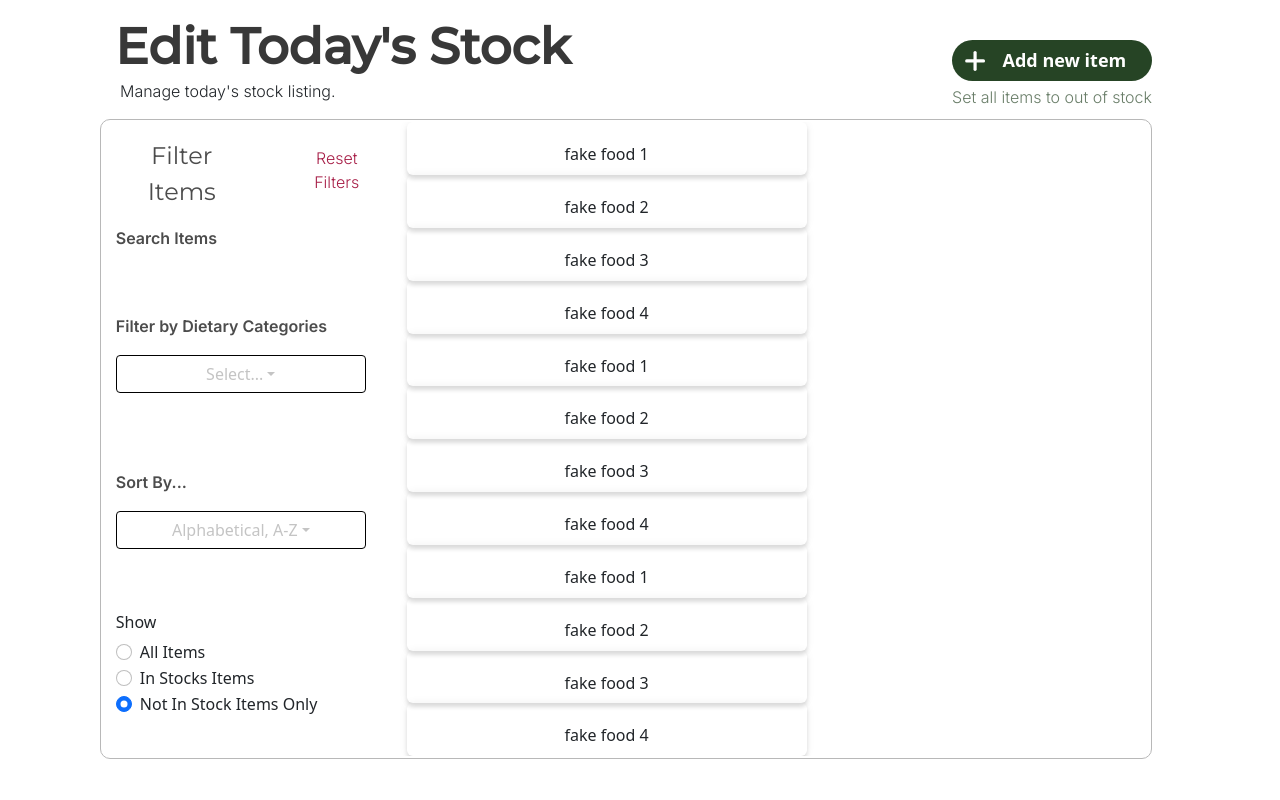
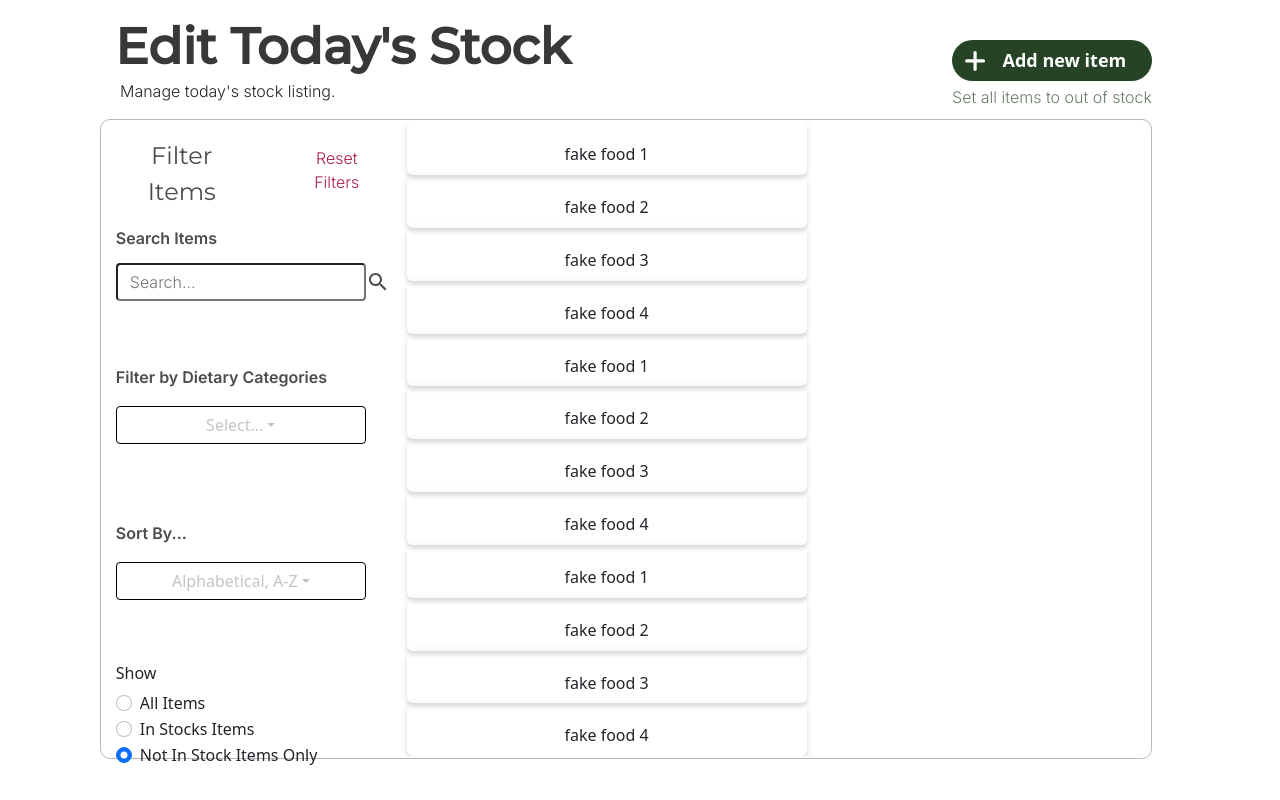
Before and after one commit to codebase-berkeley/berkeley-food-pantry, a React (Create React App) app in the folder client/: page / in a window 1280 px wide. Built offline with nearby package versions, Linux system fonts and the light colour scheme.

Commit message:
hard coded the search bar and added the svg photo icon. However, the svg icon is not inside the search menu, essentially in the incorrect position. ayuda por favor

```diff
--- a/client/package.json
+++ b/client/package.json
@@ -3,6 +3,10 @@
   "version": "0.1.0",
   "private": true,
   "dependencies": {
+    "@emotion/react": "^11.8.2",
+    "@emotion/styled": "^11.8.1",
+    "@mui/icons-material": "^5.5.1",
+    "@mui/material": "^5.5.1",
     "@testing-library/jest-dom": "^5.14.1",
     "@testing-library/react": "^12.0.0",
     "@testing-library/user-event": "^13.2.1",
--- /dev/null
+++ b/client/src/searchBar.css
@@ -0,0 +1,25 @@
+.searchInputs {
+    margin-top: 1vw;
+    display: flex;
+  }
+
+  .search input {
+    background-color: white;
+    border-top-right-radius: 0px;
+    border-bottom-right-radius: 0px;
+    line-height: 1.5;
+    font-weight: 400;
+    border-radius: 0.25rem;
+    padding: 0.375rem 0.75rem;
+    height: 38px;
+    width: 250px;
+    font-weight: 400;
+
+  }
+
+   .searchIcon {
+    background-color: white;
+    display: grid;
+    place-items: center;
+    padding-right: 20vw;
+  }
--- a/client/src/searchBar.js
+++ b/client/src/searchBar.js
@@ -1,7 +1,20 @@
-import React, {useState} from 'react'
-const Search = () => {
+import React from 'react';
+import SearchIcon from '@mui/icons-material/Search';
+function searchBar({placeholder, data}) {
+  return (
+    <div className = "search">
+        <div className = "searchInputs">
+            <input type = "text" placeholder = {placeholder} />
+            <div className = "searchIcon">
+                <SearchIcon/>
+            </div>
+        </div>
+        <div className = "dataResults">
 
-    return (<div></div>);
+        </div>
+
+    </div>
+  )
 }
 
-export default Search;
+export default searchBar
--- a/client/src/stock_listing_user.css
+++ b/client/src/stock_listing_user.css
@@ -223,12 +223,17 @@ p#filterControlLabel {
 }
 
 .searchBox{
+    text-align: left;
     font-size: 16px;
-    display: flex;
+    /* display: flex; */
     color: #4C4C4C;
     justify-content: flex-start;
     font-family: 'Inter', sans-serif;
     font-weight: 600;
+
+}
+.searchBox.text {
+    margin-bottom: 10px;
 }
 
 .filterItemDisplay {
--- a/client/src/stock_listing_user.js
+++ b/client/src/stock_listing_user.js
@@ -1,5 +1,6 @@
 import React from "react";
 import Search from './searchBar.js';
+import './searchBar.css';
 import './stock_listing_user.css';
 import {PanelGroup, Panel} from 'rsuite';
 import 'rsuite/dist/rsuite.min.css';
@@ -40,8 +41,10 @@ function StockListingUser() {
                             <div className="resetFilters">Reset Filters</div>
                         </div>
                        <div className="searchBox">
+                           {/* <h1> Search items</h1> */}
                            <text>Search Items</text>
-                           <Search/>
+                           <Search placeholder = "Search..."/>
+
                         </div>
 
                         <div className = "filter-by">
```
Also changed, not shown: 1 other file (tests, documents, lock files or other folders).
